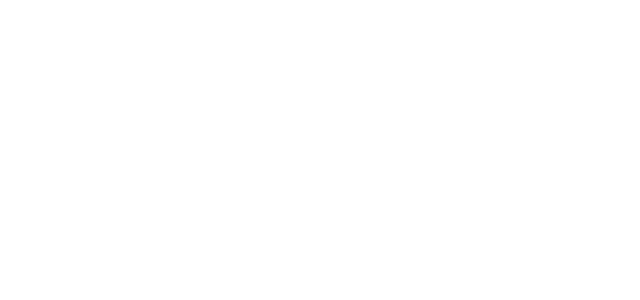
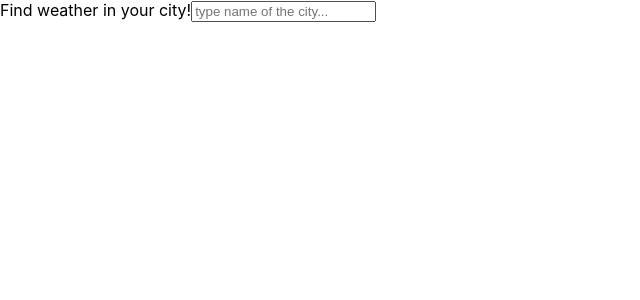
Before and after one commit to AntonPtashynskyi/react-weather-app, a React (Create React App) app: page / in a window 1280 px wide. Shown: the top 300 px of the page, without its empty margins (0-640 px from the left). Built offline with nearby package versions, Linux system fonts and the light colour scheme.

Commit message:
add bacis project structure + fetch request

```diff
--- a/src/App.js
+++ b/src/App.js
@@ -1,7 +1,15 @@
 import "./App.css";
+import { ResultList, SearchLocation } from "./components/index";
 
 function App() {
-  return <div className="App"></div>;
+  // weatherApi();
+
+  return (
+    <div className="wrapper">
+      <SearchLocation />
+      <ResultList />
+    </div>
+  );
 }
 
 export default App;
--- /dev/null
+++ b/src/components/ResultList.jsx
@@ -0,0 +1,15 @@
+export const ResultList = ({ cities }) => {
+  return (
+    <div>
+      <ul>
+        {cities &&
+          cities.map((city) => (
+            <li key={city.id}>
+              <p>{city.name}</p>
+              <span> info: </span>
+            </li>
+          ))}
+      </ul>
+    </div>
+  );
+};
--- /dev/null
+++ b/src/components/SearchLocation.jsx
@@ -0,0 +1,22 @@
+import { useState } from "react";
+
+export const SearchLocation = () => {
+  const [city, setCity] = useState("");
+
+  const onChange = (e) => {
+    setCity(e.currentTarget.value);
+  };
+
+  return (
+    <div>
+      <label>
+        Find weather in your city!
+        <input
+          type="text"
+          placeholder="type name of the city..."
+          onChange={onChange}
+        />
+      </label>
+    </div>
+  );
+};
--- /dev/null
+++ b/src/components/index.js
@@ -0,0 +1,2 @@
+export * from "./ResultList";
+export * from "./SearchLocation";
```
Also changed, not shown: src/weatherApi/weatherApi.js (added, +11 -0 lines), 1 other file (tests, documents, lock files or other folders).
